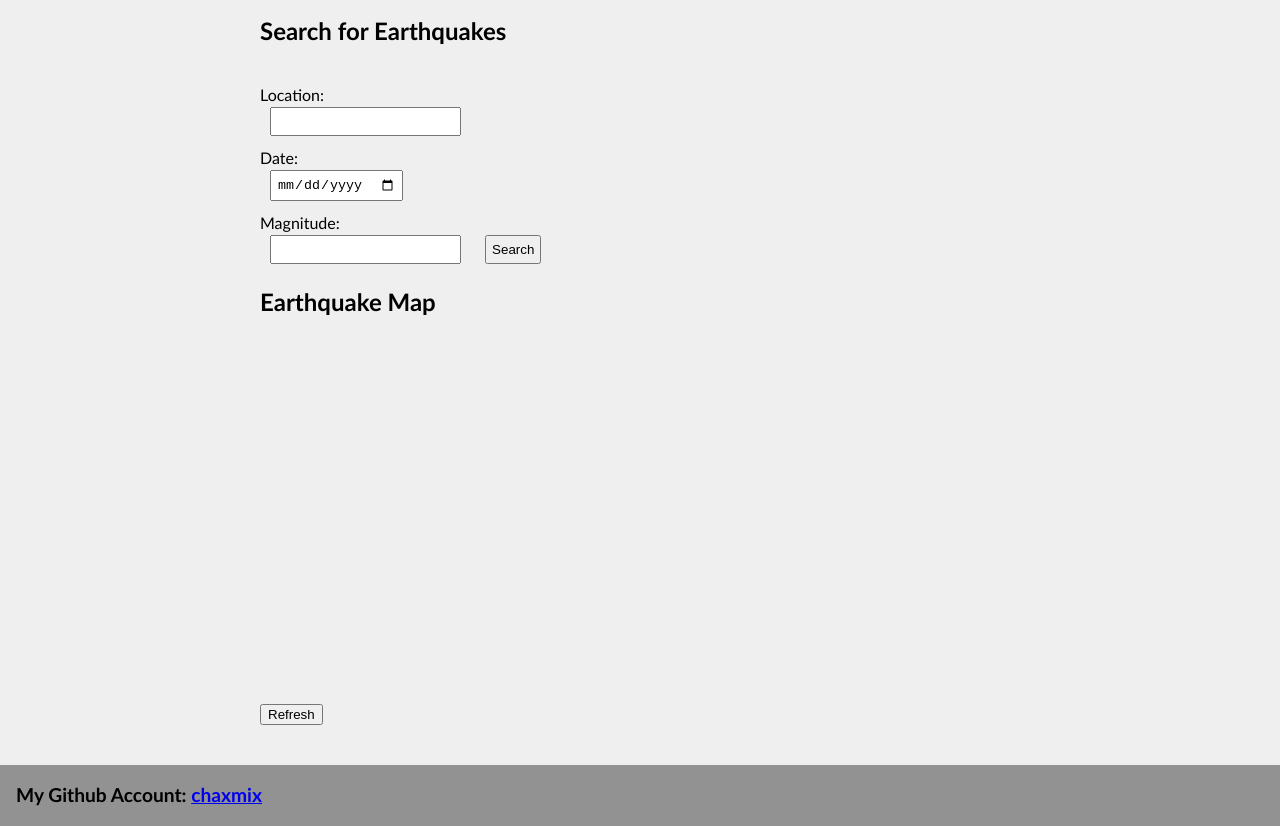
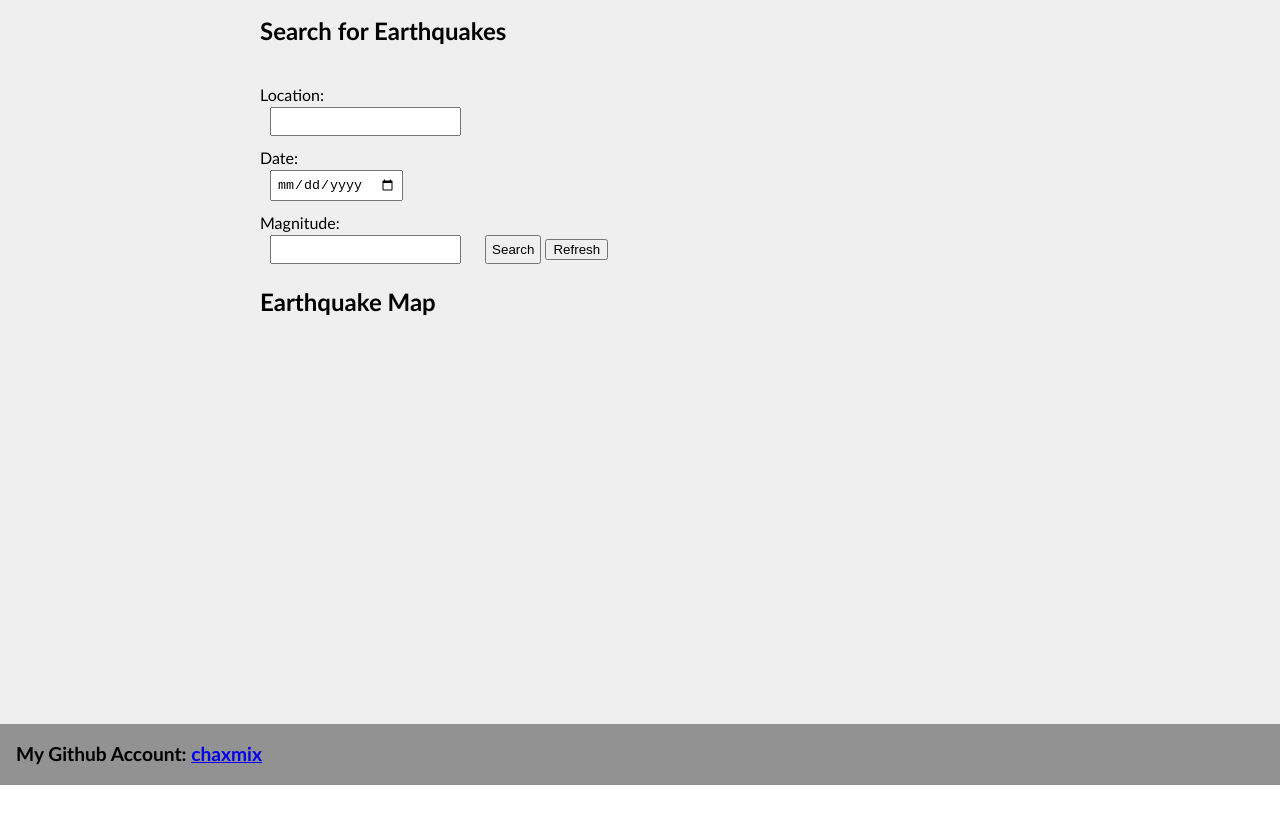
Before and after one commit to chaxmix/377finalproject, a plain HTML site: page index.html in a window 1280 px wide. Shown: the part 95-921 px from the top of the page. After the commit the page ends 880 px from the top, so only its background shows below. Drawn offline with nearby package versions, Linux system fonts and the light colour scheme; no server answers.

Commit message:
html changes

```diff
--- a/index.html
+++ b/index.html
@@ -30,15 +30,13 @@
             <label for="magnitude-input">Magnitude:</label>
             <input type="number" id="magnitude-input" name="magnitude-input" step="0.1" min="0">
             <input type="submit" value="Search">
+            <button id="refresh-btn">Refresh</button>
           </form>
           <div id="search-results"></div>
         </section>
         <section id="map-container">
           <h2>Earthquake Map</h2>
           <div id="map"></div>
-        </section>
-        <section id="search-container">
-          <button id="refresh-btn">Refresh</button>
         </section>
   </main>
   <footer class="footer">
```
